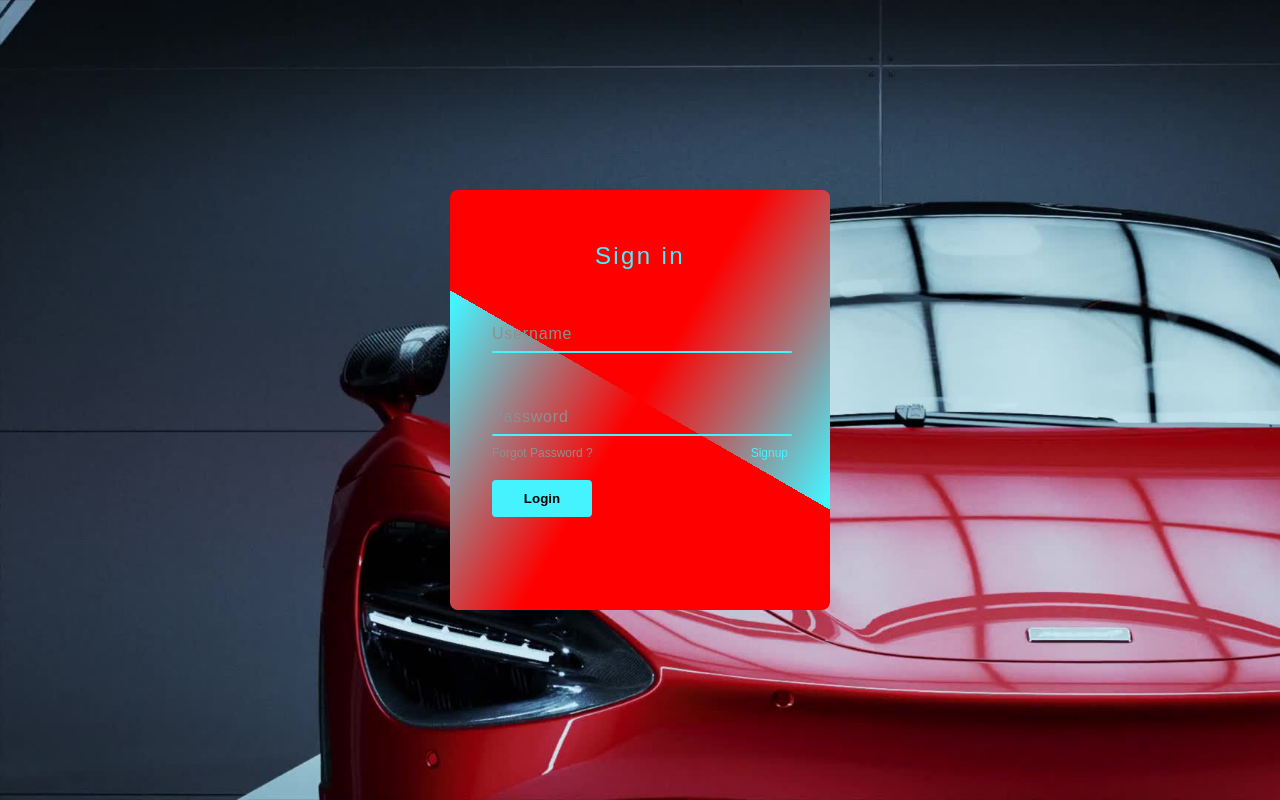
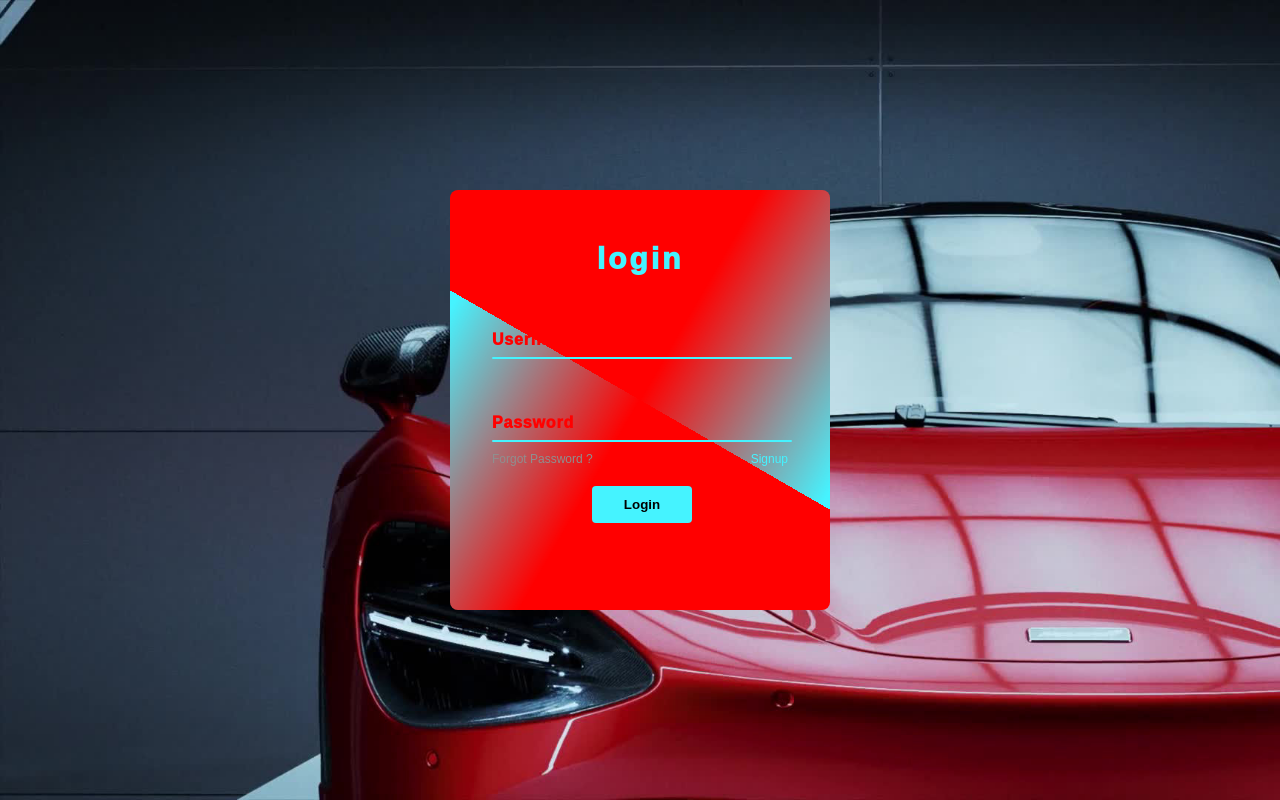
Before and after one commit to Rishikesan18/Rishi-Broadcom-Task, a website: page rishi/lo.html in a window 1280 px wide. Drawn offline with Linux system fonts and the light colour scheme; files that its build step writes are made by us from their sources; files whose address does not match are found by name.

Commit message:
first commit

```diff
--- a/rishi/FE/scc.css
+++ b/rishi/FE/scc.css
@@ -1,4 +1,3 @@
-
 *
 {
 	margin: 0;
@@ -78,7 +77,8 @@ form
 h2
 {
 	color: #45f3ff;
-	font-weight: 500;
+	font-weight: 1000;
+	font-size: 30px;
 	text-align: center;
 	letter-spacing: 0.1em;
 }
@@ -110,14 +110,15 @@ h2
 	padding: 20px 0px 10px;
 	pointer-events: none;
 	font-size: 1em;
-	color: #8f8f8f;
+	color: red;
+	font-weight: 1000;
 	letter-spacing: 0.05em;
 	transition: 0.5s;
 }
 .inputBox input:valid ~ span,
 .inputBox input:focus ~ span
 {
-	color: #45f3ff;
+	color: blueviolet;
 	transform: translateX(0px) translateY(-34px);
 	font-size: 0.75em;
 }
@@ -168,6 +169,7 @@ input[type="submit"]
 	font-weight: 600;
 	width: 100px;
 	margin-top: 10px;
+	margin-left: 100px;
 }
 input[type="submit"]:active
 {
--- a/rishi/lo.html
+++ b/rishi/lo.html
@@ -2,13 +2,13 @@
 <html lang="en">
 <head>
   <meta charset="UTF-8">
-  <title>Login Form</title>
+  <title>Broadcom Login Form</title>
   <link rel="stylesheet" href="scc.css">
 </head>
 <body>
   <div class="box">
     <form action="/login" method="post" autocomplete="off">
-      <h2>Sign in</h2>
+      <h2>login</h2>
       <div class="inputBox">
         <input type="text" name="username" required="required">
         <span>Username</span>
```
Also changed, not shown: rishi/FE/rishi.html (+1 -1 lines).
